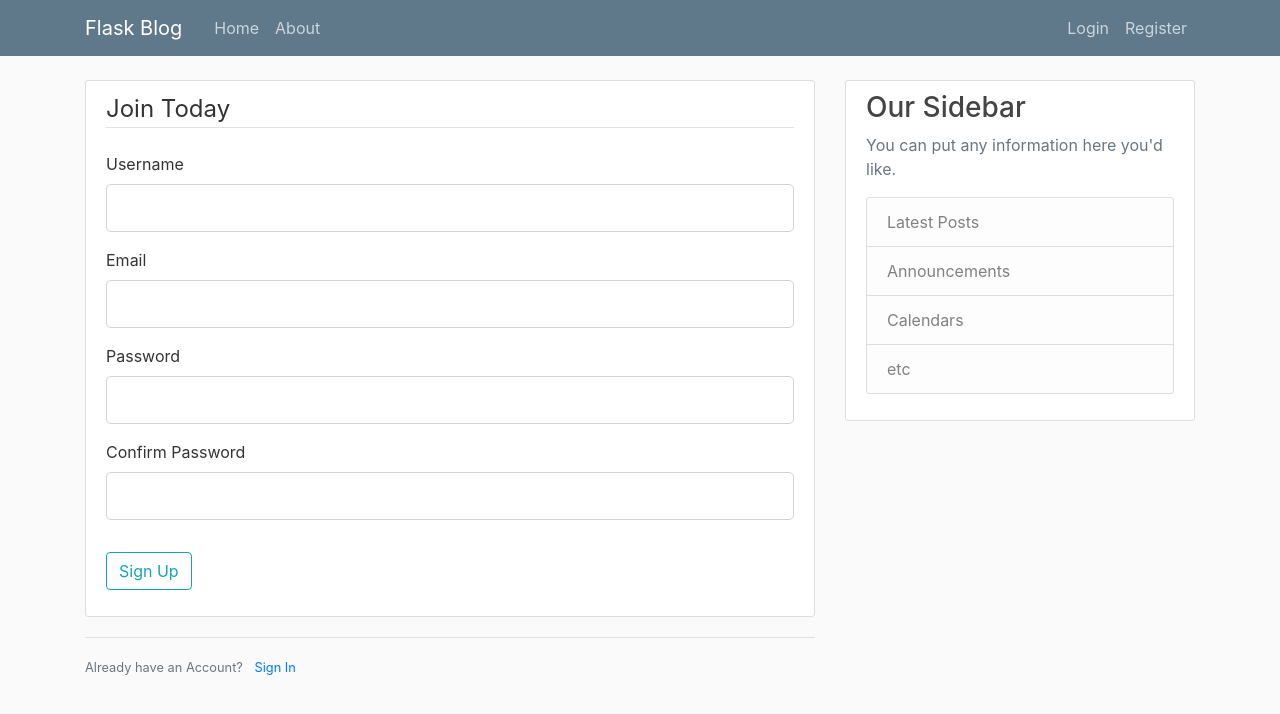
After one commit to FRAZ5094/Python-Programs, a Flask app: page /register in a window 1280 px wide. The commit adds this page. Shown: the top 714 px of the page. Run offline with Flask 2, Linux system fonts and the light colour scheme; some libraries are stand-ins or nearby versions.

Commit message:
flask stuff

```diff
--- a/flask/flask_blog/flaskblog.py
+++ b/flask/flask_blog/flaskblog.py
@@ -1,5 +1,8 @@
-from flask import Flask, render_template, url_for
+from flask import Flask, render_template, url_for,flash,redirect
+from forms import RegistrationForm,LoginForm
 app = Flask(__name__)
+
+app.config["SECRET_KEY"]="d4e2259a72b99613273ebea4bd81a688"
 
 posts=[
     {
@@ -26,7 +29,25 @@ def home():
 def about():
     return render_template("about.html",title="About")
 
+@app.route('/register',methods=["GET","POST"])
+def register():
+    form=RegistrationForm()
+    if form.validate_on_submit():
+        flash(f"Accounted created for {form.username.data}!","success")
+        return redirect(url_for("home"))
+    return render_template("register.html",title="Register",form=form)
 
+
+@app.route('/login',methods=["GET","POST"])
+def login():
+    form=LoginForm()
+    if form.validate_on_submit():
+        if form.email.data=="admin@blog.com" and form.password.data=="password":
+            flash("You have been logged in!","success")
+            return redirect(url_for("home"))
+        else:
+            flash("Login Unsuccessful. Please check username and password","danger")
+    return render_template("login.html",title="Login",form=form)
 
 if __name__ == "__main__":
     app.run(debug=True)
--- /dev/null
+++ b/flask/flask_blog/forms.py
@@ -0,0 +1,30 @@
+from flask_wtf import FlaskForm
+from wtforms import StringField, PasswordField, SubmitField,BooleanField
+from wtforms.validators import DataRequired,Length, Email,EqualTo
+
+class RegistrationForm(FlaskForm):
+    username=StringField("Username",
+    validators=[DataRequired(),
+    Length(min=2,max=20)])
+
+    email = StringField("Email",
+    validators=[DataRequired(),
+    Email()])
+
+    password=PasswordField("Password", validators=[DataRequired()])
+    confirm_password=PasswordField("Confirm Password", validators=[DataRequired(),EqualTo("password")])
+
+    submit=SubmitField("Sign Up")
+
+
+class LoginForm(FlaskForm):
+
+    email = StringField("Email",
+    validators=[DataRequired(),
+    Email()])
+
+    password=PasswordField("Password", validators=[DataRequired()])
+
+    remember=BooleanField("Remember Me")
+
+    submit=SubmitField("Log in")
--- /dev/null
+++ b/flask/flask_blog/installs.txt
@@ -0,0 +1,3 @@
+flask
+email-validator
+flask-wtf
--- a/flask/flask_blog/templates/layout.html
+++ b/flask/flask_blog/templates/layout.html
@@ -8,7 +8,7 @@
     <!-- Bootstrap CSS -->
     <link rel="stylesheet" href="https://stackpath.bootstrapcdn.com/bootstrap/4.3.1/css/bootstrap.min.css" integrity="sha384-ggOyR0iXCbMQv3Xipma34MD+dH/1fQ784/j6cY/iJTQUOhcWr7x9JvoRxT2MZw1T" crossorigin="anonymous">
 
-    <link rel="stylesheet" type="text/css" href="{{url_for("static",filename="main.css")}}">
+    <link rel="stylesheet" type="text/css" href="{{url_for("static",filename='main.css')}}">
 
     {% if title %}
         <title>Flask Blog - {{title}}</title>
@@ -27,13 +27,13 @@
             </button>
             <div class="collapse navbar-collapse" id="navbarToggle">
                 <div class="navbar-nav mr-auto">
-                <a class="nav-item nav-link" href="/">Home</a>
-                <a class="nav-item nav-link" href="/about">About</a>
+                <a class="nav-item nav-link" href="{{url_for("home")}}">Home</a>
+                <a class="nav-item nav-link" href="{{url_for("about")}}">About</a>
                 </div>
                 <!-- Navbar Right Side -->
                 <div class="navbar-nav">
-                <a class="nav-item nav-link" href="/login">Login</a>
-                <a class="nav-item nav-link" href="/register">Register</a>
+                <a class="nav-item nav-link" href="{{url_for("login")}}"">Login</a>
+                <a class="nav-item nav-link" href="{{url_for("register")}}">Register</a>
                 </div>
             </div>
             </div>
@@ -45,6 +45,15 @@
     <main role="main" class="container">
         <div class="row">
           <div class="col-md-8">
+            {% with messages=get_flashed_messages(with_categories=true)%}
+              {% if messages %}
+                {% for category,message in messages %}
+                  <div class="alert alert-{{ category }}">
+                    {{message}}
+                  </div>
+                {% endfor %}
+              {% endif %}
+            {% endwith %}
             {% block content %}{% endblock %}
           </div>
           <div class="col-md-4">
--- /dev/null
+++ b/flask/flask_blog/templates/register.html
@@ -0,0 +1,75 @@
+{% extends "layout.html"%}
+{% block content %}
+    <div class="content-section">
+        <form method="POST",action="">
+            {{form.hidden_tag()}}
+            <fieldset class="form-group">
+                <legend class="border-bottom mb-4">Join Today</legend>
+                <div class="form-group">
+                    {{form.username.label(class="form-control-label")}}
+
+                    {% if form.username.errors %}
+                        {{form.username(class="form-control form-control-lg is-invalid")}}
+                        <div class="invalid-feedback">
+                            {% for error in form.username.errors %}
+                                <span>{{ error }}</span>
+                            {% endfor %}
+                        </div>
+                    {% else %}
+                        {{form.username(class="form-control form-control-lg")}}
+                    {% endif %}
+                </div>
+                <div class="form-group">
+                    {{form.email.label(class="form-control-label")}}
+
+                    {% if form.email.errors %}
+                        {{form.email(class="form-control form-control-lg is-invalid")}}
+                        <div class="invalid-feedback">
+                            {% for error in form.email.errors %}
+                                <span>{{ error }}</span>
+                            {% endfor %}
+                        </div>
+                    {% else %}
+                        {{form.email(class="form-control form-control-lg")}}
+                    {% endif %}
+                </div>
+                <div class="form-group">
+                    {{form.password.label(class="form-control-label")}}
+
+                    {% if form.password.errors %}
+                        {{form.password(class="form-control form-control-lg is-invalid")}}
+                        <div class="invalid-feedback">
+                            {% for error in form.password.errors %}
+                                <span>{{ error }}</span>
+                            {% endfor %}
+                        </div>
+                    {% else %}
+                        {{form.password(class="form-control form-control-lg")}}
+                    {% endif %}
+                </div>
+                <div class="form-group">
+                    {{form.confirm_password.label(class="form-control-label")}}
+                    {% if form.confirm_password.errors %}
+                    {{form.confirm_password(class="form-control form-control-lg is-invalid")}}
+                    <div class="invalid-feedback">
+                        {% for error in form.confirm_password.errors %}
+                            <span>{{ error }}</span>
+                        {% endfor %}
+                    </div>
+                    {% else %}
+                        {{form.confirm_password(class="form-control form-control-lg")}}
+                    {% endif %}
+                </div>
+            </fieldset>
+            <div class="form-group">
+                {{form.submit(class="btn btn-outline-info")}}
+            </div>
+        </form>
+    </div>
+    <div class="border-top pt-3">
+        <small class="text-muted">
+            Already have an Account? <a class="ml-2" href="{{url_for('login')}}">Sign In</a>
+        </small>
+
+    </div>
+{% endblock content %}
```
Also changed, not shown: flask/flask_blog/templates/login.html (added, +55 -0 lines), 1 other file.
